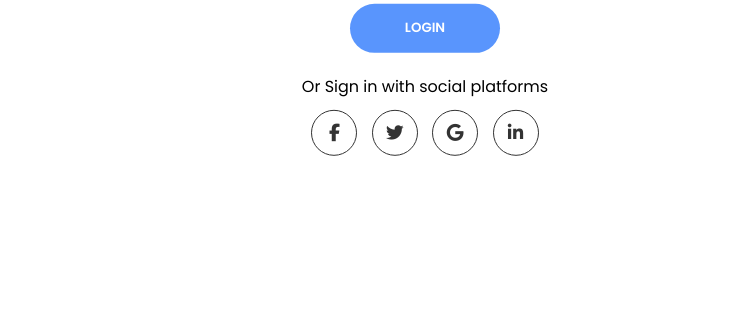
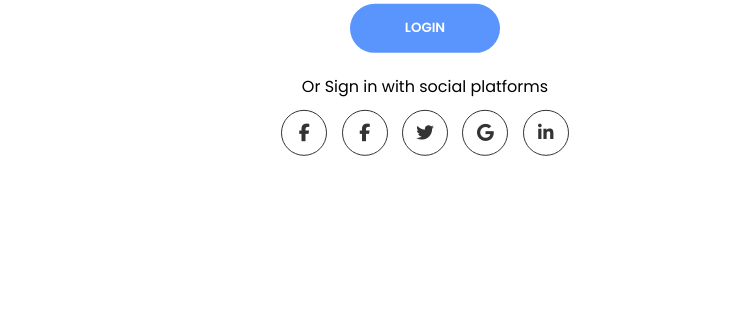
Before and after one commit to khusanovv/login-form, a plain HTML site: page index.html in a window 1280 px wide. Shown: the part 432-752 px from the top of the page, 535-1280 px from the left. Drawn offline with Linux system fonts and the light colour scheme.

Commit message:
Update index.html

```diff
--- a/index.html
+++ b/index.html
@@ -28,6 +28,9 @@
             <p class="social-text">Or Sign in with social platforms</p>
             <div class="social-media">
               <a href="#" class="social-icon">
+                <i class="fab fa-facebook-f"></i>
+              </a>
+               <a href="#" class="social-icon">
                 <i class="fab fa-facebook-f"></i>
               </a>
               <a href="#" class="social-icon">
```
